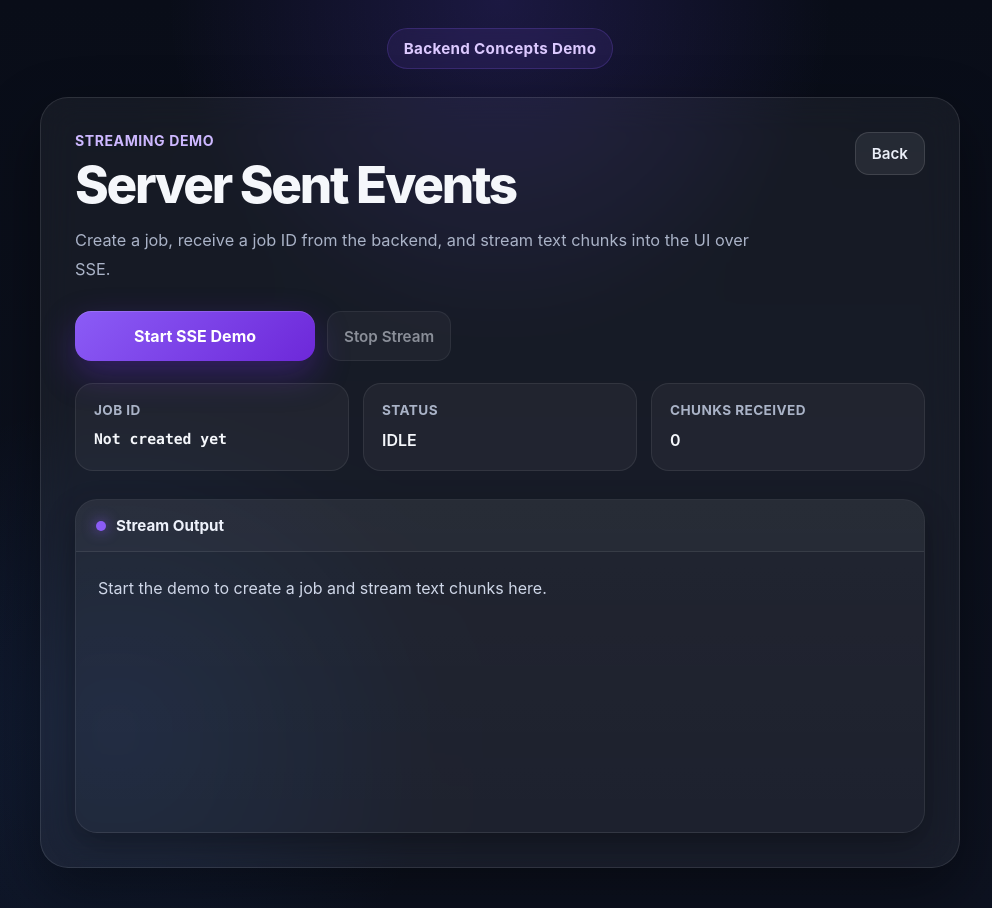
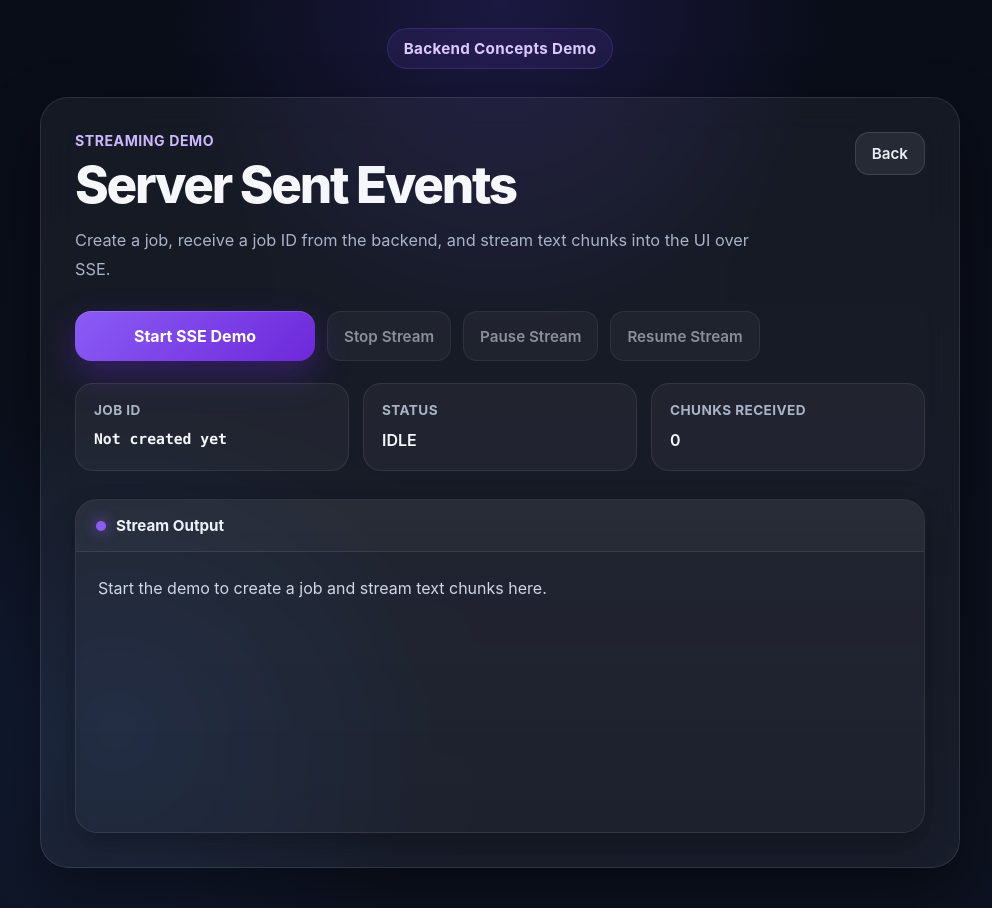
Before and after one commit to RamanSB/full-stack-lab, a React (Vite) app in the folder frontend/: page /sse in a window 1280 px wide. Shown: the whole page, without its empty margins (140-1132 px from the left). Built offline with nearby package versions, Linux system fonts and the light colour scheme; no server answers.

Commit message:
implement pause / resume - to simulate dropping and resuming sse from last event id

```diff
--- a/frontend/src/features/jobs/api.ts
+++ b/frontend/src/features/jobs/api.ts
@@ -2,6 +2,7 @@ import { api } from "../../lib/api";
 import type { Job, JobCreate } from "./types";
 
 export async function createJob(job: JobCreate): Promise<Job> {
+    console.log(`JobCreate: ${JSON.stringify(job)}`)
     const response = await api.post<Job>("/jobs/", job);
     return response.data;
 }
--- a/frontend/src/features/jobs/stream.ts
+++ b/frontend/src/features/jobs/stream.ts
@@ -1,8 +1,10 @@
 
 interface OpenJobStreamOptions {
     jobId: string;
-    onMessage: (event: any) => void;
+    onMessage: (event: any, lsatEventId: string) => void;
+    onTerminate: (event: any) => void;
     onError?: (error: Event) => void;
+    lastEventId: string | null
 }
 
 const API_BASE_URL = "http://localhost:8000";
@@ -10,14 +12,25 @@ const API_BASE_URL = "http://localhost:8000";
 export function openJobStream({
     jobId,
     onMessage,
+    onTerminate,
     onError,
+    lastEventId
 }: OpenJobStreamOptions): EventSource {
-    const eventSource = new EventSource(`${API_BASE_URL}/jobs/${jobId}?word_count=30`);
+    const params = new URLSearchParams();
+    if (lastEventId !== null) {
+        console.log("Appending lastEventId to params:", lastEventId);
+        params.append("last_event_id", lastEventId);
+    }
+    const eventSource = new EventSource(`${API_BASE_URL}/jobs/${jobId}?${params.toString()}`);
 
     eventSource.addEventListener("message", (event: MessageEvent) => {
-        onMessage(event.data)
+        console.log(`Event: ${event.type} | ${event.data} | ${event.lastEventId}`)
+        onMessage(event.data, event.lastEventId)
     });
 
+    eventSource.addEventListener("terminate", (event: MessageEvent) => {
+        onTerminate(event.data)
+    })
     eventSource.onerror = (error) => {
         onError?.(error);
     };
--- a/frontend/src/pages/SSEPage.tsx
+++ b/frontend/src/pages/SSEPage.tsx
@@ -11,13 +11,19 @@ import type { Job } from "../features/jobs/types";
 export default function SSEPage() {
     const navigate = useNavigate();
     const eventSourceRef = useRef<EventSource | null>(null);
+    const lastEventIdRef = useRef<string | null>(null)
+    const resumptionCountRef = useRef<number>(0)
 
     const [job, setJob] = useState<Job | null>(null);
     const [isCreatingJob, setIsCreatingJob] = useState(false);
+    const [isStreamComplete, setIsStreamComplete] = useState(false);
     const [isStreaming, setIsStreaming] = useState(false);
     const [chunks, setChunks] = useState<string[]>([]);
     const [status, setStatus] = useState<string>("IDLE");
     const [error, setError] = useState<string | null>(null);
+
+
+    const NUMBER_OF_WORDS: number = 50
 
     useEffect(() => {
         // Debug: component mounted
@@ -40,12 +46,12 @@ export default function SSEPage() {
             console.log("Creating job...");
             const createdJob = await createJob({
                 job_type: "TEXT_STREAM_DEMO",
-                // payload: {
-                //     word_count: 30,
-                // },
-                // meta: {
-                //     source: "frontend-demo",
-                // },
+                payload: {
+                    word_count: NUMBER_OF_WORDS,
+                },
+                meta: {
+                    source: "frontend-demo",
+                },
             });
             console.log("Job created:", createdJob);
 
@@ -53,20 +59,30 @@ export default function SSEPage() {
             setStatus(createdJob.status);
             setIsCreatingJob(false);
             setIsStreaming(true);
+            setIsStreamComplete(false)
 
             eventSourceRef.current?.close();
 
             eventSourceRef.current = openJobStream({
                 jobId: createdJob.id,
-                onMessage: (data: string) => {
+                onMessage: (data: string, lastEventId: string) => {
+                    lastEventIdRef.current = lastEventId
                     console.log("Stream event received:", data);
                     setChunks((prev) => [...prev, data])
+                },
+                onTerminate: (data: string) => {
+                    console.log("Final stream event received:", data)
+                    setChunks((prev) => [...prev, data])
+                    eventSourceRef.current?.close()
+                    setIsStreaming(false);
+                    setIsStreamComplete(true)
                 },
                 onError: () => {
                     console.log("Stream connection failed.");
                     setIsStreaming(false);
                     setError("Stream connection failed.");
                 },
+                lastEventId: null
             });
             console.log("SSE connection opened for jobId:", createdJob.id);
         } catch (err) {
@@ -83,6 +99,42 @@ export default function SSEPage() {
         eventSourceRef.current?.close();
         eventSourceRef.current = null;
         setIsStreaming(false);
+        setJob(null)
+        setChunks([])
+        setStatus()
+    }
+
+    function handlePauseStream() {
+        console.log("Pausing stream...")
+        eventSourceRef.current?.close()
+        setIsStreaming(false);
+    }
+
+    function handleResumeStream() {
+        console.log(`Resuming stream for job id: ${job?.id}`)
+        resumptionCountRef.current += 1
+        setIsStreaming(true);
+        eventSourceRef.current = openJobStream({
+            jobId: job?.id!, // The button would be disabled if job doesn't exist.
+            onMessage: (data: string, lastEventId: string) => {
+                lastEventIdRef.current = lastEventId
+                console.log("Stream event received:", data);
+                setChunks((prev) => [...prev, data])
+            },
+            onTerminate: (data: string) => {
+                console.log("Final stream event received:", data)
+                setChunks((prev) => [...prev, data])
+                eventSourceRef.current?.close()
+                setIsStreaming(false);
+                setIsStreamComplete(true)
+            },
+            onError: () => {
+                console.log("Stream connection failed.");
+                setIsStreaming(false);
+                setError("Stream connection failed.");
+            },
+            lastEventId: lastEventIdRef.current
+        });
     }
 
     return (
@@ -120,6 +172,20 @@ export default function SSEPage() {
                     disabled={!isStreaming}
                 >
                     Stop Stream
+                </button>
+                <button
+                    className="secondary-button"
+                    onClick={handlePauseStream}
+                    disabled={!isStreaming}
+                >
+                    Pause Stream
+                </button>
+                <button
+                    className="secondary-button"
+                    onClick={handleResumeStream}
+                    disabled={!job || isStreaming || isStreamComplete}
+                >
+                    Resume Stream
                 </button>
             </div>
 
```
Also changed, not shown: 2 other files (tests, documents, lock files or other folders).
